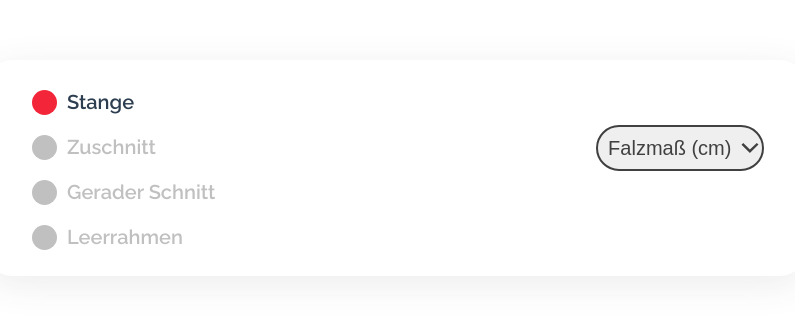
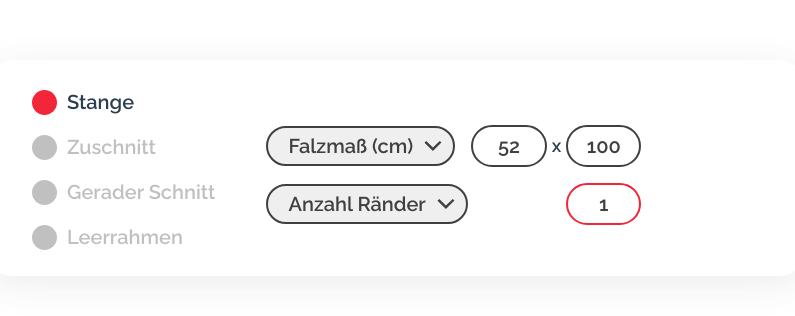
Before and after one commit to DenisMasatovic/ibis-configurator-plugin, a Vue app: page / in a window 1280 px wide. Shown: the top 316 px of the page, without its empty margins (244-1039 px from the left). Built offline with nearby package versions, Linux system fonts and the light colour scheme; no server answers.

Commit message:
build rest of ui components

```diff
--- a/src/App.vue
+++ b/src/App.vue
@@ -25,5 +25,12 @@ export default {
   text-align: center;
   color: #2c3e50;
   margin-top: 60px;
+
+  input{
+    font-family: 'Raleway';
+  }
+  select{
+    font-family: 'Raleway';
+  }
 }
 </style>
--- a/src/components/configurator-options/CutOptions.vue
+++ b/src/components/configurator-options/CutOptions.vue
@@ -1,12 +1,29 @@
 <template>
   <div class="optionsWrapper">
-    <select id="falzmass-dropdown" name="falzmass-dropdown">
+    <div class="topRow">
+      <select>
         <option value="" selected disabled>Falzmaß (cm)</option>
         <option value="60">60 cm</option>
         <option value="80">80 cm</option>
         <option value="100">100 cm</option>
         <option value="120">120 cm</option>
       </select>
+      <div class="topNumberInputs">
+        <input type="number" value="52" />
+        <span>x</span>
+        <input type="nubmer" value="100" />
+      </div>
+    </div>
+    <div class="bottomRow">
+      <select>
+        <option value="" selected disabled>Anzahl Ränder</option>
+        <option value="1">1</option>
+        <option value="2">2</option>
+        <option value="3">3</option>
+        <option value="4">4</option>
+      </select>
+      <input type="number" value="1">
+    </div>
   </div>
 </template>
 <script>
@@ -15,8 +32,41 @@ export default {};
 <style scoped lang="scss">
 @import "../../assets/sass/style.scss";
 .optionsWrapper {
+  .topRow {
+    display: flex;
+    align-items: center;
+    gap: 1em;
+
+    .topNumberInputs {
+      display: flex;
+      align-items: center;
+      gap: 5px;
+      font-size: calc(8px + 0.8vw);
+    }
+  }
+
+  .bottomRow {
+    margin-top: 1em;
+    display: flex;
+    align-items: center;
+    justify-content: space-between;
+    input {
+      padding: 7px 10px;
+      box-shadow: none;
+      border: 2px solid $ibis-red;
+      border-radius: 50px;
+      color: $ibis-black !important;
+      font-size: 20px;
+      max-width: 4vw;
+      text-align: center;
+    }
+    input:focus {
+      outline: none;
+      border-color: $ibis-red;
+    }
+  }
   select {
-    padding: 10px;
+    padding: 7px 20px;
     box-shadow: none;
     border: 2px solid $ibis-black;
     border-radius: 50px;
@@ -27,8 +77,8 @@ export default {};
     -webkit-appearance: none;
     background-image: url("../../assets/icons/arrow_down.svg");
     background-repeat: no-repeat;
-    background-position: right center;
-    padding-right: 1.5em;
+    background-position: calc(95%) center;
+    padding-right: 2em;
   }
   select::-ms-expand {
     display: none;
@@ -39,8 +89,27 @@ export default {};
   }
   select:focus {
     outline: none;
-    border-color: $ibis-black; /* Optional: Set a custom border color */
+    border-color: $ibis-black;
   }
-  /* Style the arrow */
+
+  input {
+    padding: 7px 10px;
+    box-shadow: none;
+    border: 2px solid $ibis-black;
+    border-radius: 50px;
+    color: $ibis-black !important;
+    font-size: 20px;
+    max-width: 4vw;
+    text-align: center;
+  }
+}
+input:focus {
+  outline: none;
+  border-color: $ibis-black;
+}
+input[type="number"]::-webkit-inner-spin-button,
+input[type="number"]::-webkit-outer-spin-button {
+  -webkit-appearance: none;
+  margin: 0;
 }
 </style>
--- a/src/components/configurator/ProductConfigurator.vue
+++ b/src/components/configurator/ProductConfigurator.vue
@@ -71,7 +71,7 @@ export default {
   margin: auto;
 
   .optionListWrapper {
-    width: 95%;
+    width: 80%;
     height: 100%;
     display: flex;
     align-items: center;
@@ -103,11 +103,13 @@ export default {
           }
           input[type="radio"]:not(:checked) + label {
             color: $ibis-grey-middle;
+            transition: 0.15s;
           }
 
           input[type="radio"]:checked {
             background-color: $ibis-red;
             border-color: $ibis-red;
+            transition: 0.15s;
           }
         }
       }
```
Lines whose indentation alone changed are shown as unchanged.
